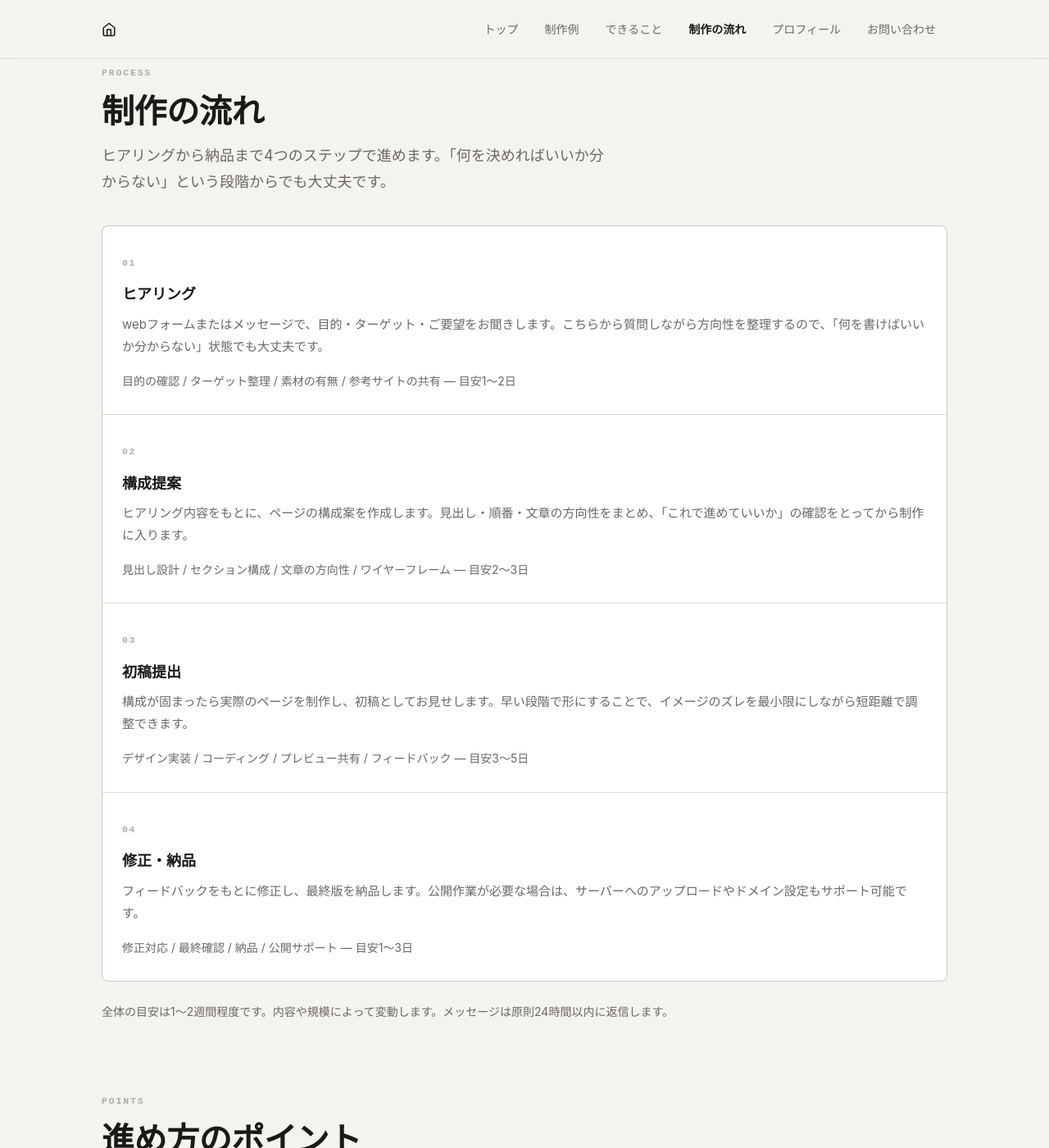
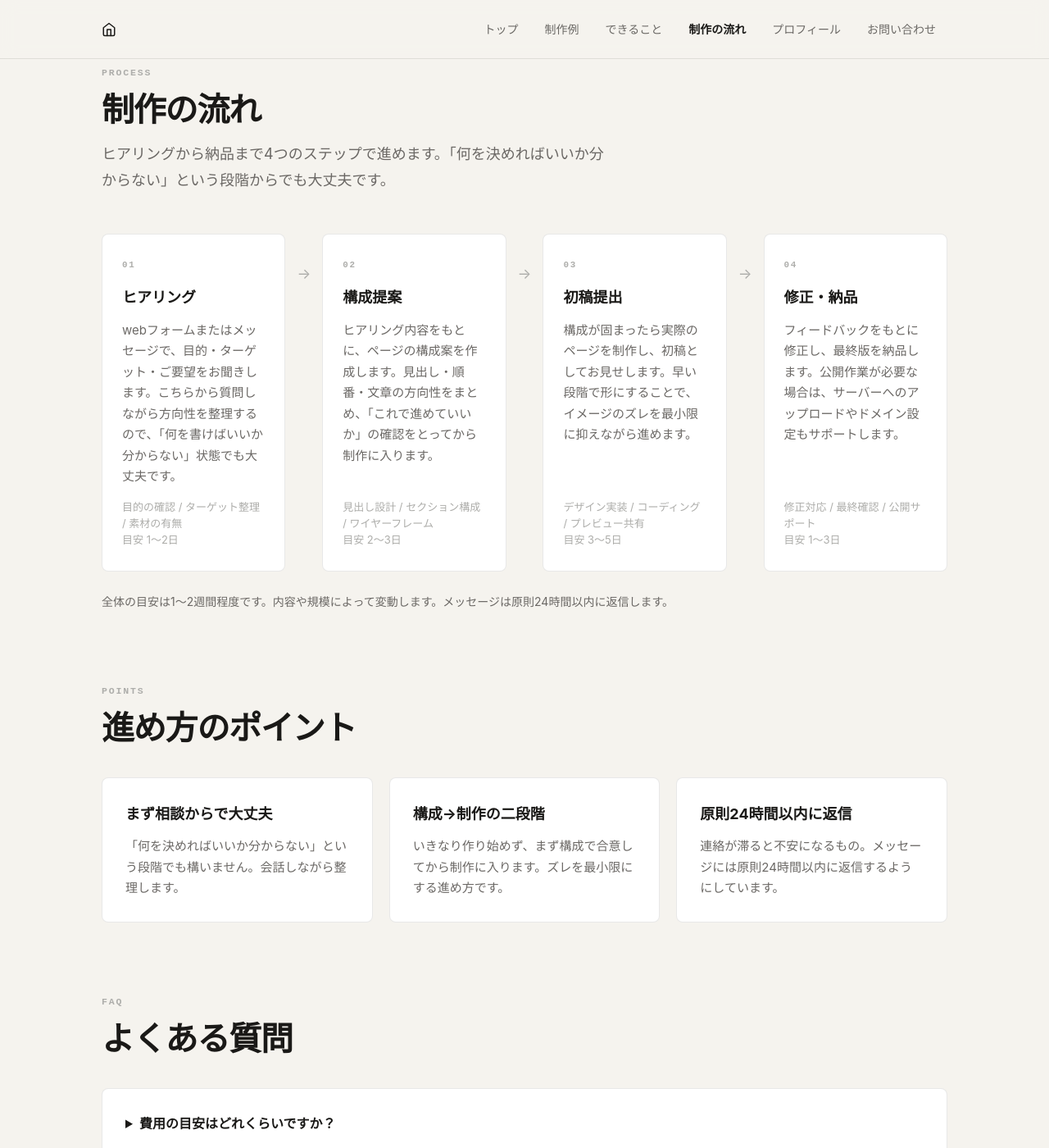
Before and after one commit to imagawadaigo/daigo-portfolio, a Jekyll site: the page built from process.html, in a window 1280 px wide and 1400 px high. Shown: the whole window at 82% size. Built offline with Jekyll 4.4.1, drawn with Linux system fonts in a browser that asks for light colours; some of the changed text lies outside the part shown.

Commit message:
デザイン整備: ghost text修正・sans-serif統一・フロー形式・GASフォーム削除
- section__header の overflow:hidden でghost textの上ブロック漏れを修正
- セクション見出し・CTA・プロフィール名をserif→sans-serifに統一（より現代的）
- service-category を左ボーダースタイルに変更
- 制作の流れをbox並列→矢印フロー(.flow)に再設計（index/process両方）
- GASフォームURLをすべて削除し、contact.htmlへの導線に一本化
- about.html: 九州大学の記述・法学部カードを削除
- CSP: connect-src にCloudflare Worker追加、GAS form-action削除

Co-Authored-By: Claude Sonnet 4.6 <noreply@anthropic.com>

```diff
--- a/_includes/head.html
+++ b/_includes/head.html
@@ -6,7 +6,7 @@
 <meta name="referrer" content="strict-origin-when-cross-origin">
 
 {%- comment -%} Content Security Policy (static site, GitHub Pages) {%- endcomment -%}
-<meta http-equiv="Content-Security-Policy" content="default-src 'self'; img-src 'self' data: https:; font-src 'self' https://fonts.gstatic.com; style-src 'self' 'unsafe-inline' https://fonts.googleapis.com; script-src 'self'; connect-src 'self'; frame-ancestors 'none'; form-action 'self' https://script.google.com; base-uri 'self'; object-src 'none'; upgrade-insecure-requests">
+<meta http-equiv="Content-Security-Policy" content="default-src 'self'; img-src 'self' data: https:; font-src 'self' https://fonts.gstatic.com; style-src 'self' 'unsafe-inline' https://fonts.googleapis.com; script-src 'self'; connect-src 'self' https://portfolio-contact.wishdaigo1458.workers.dev; frame-ancestors 'none'; form-action 'self'; base-uri 'self'; object-src 'none'; upgrade-insecure-requests">
 <meta http-equiv="X-Content-Type-Options" content="nosniff">
 <meta name="permissions-policy" content="camera=(), microphone=(), geolocation=(), payment=(), usb=(), interest-cohort=()">
 
--- a/assets/css/style.css
+++ b/assets/css/style.css
@@ -84,8 +84,8 @@ body {
 }
 .section__title{
   font-size:clamp(1.75rem,4vw,2.5rem);font-weight:700;
-  font-family:var(--font-serif);
-  line-height:1.25;letter-spacing:-0.01em;color:var(--text);
+  font-family:var(--font-sans);
+  line-height:1.2;letter-spacing:-0.03em;color:var(--text);
 }
 .section__lead{margin-top:14px;color:var(--text-muted);max-width:54ch;font-size:var(--step-1);}
 
@@ -333,8 +333,8 @@ body {
 }
 .profile-header__name{
   font-size:var(--step-4);font-weight:700;
-  font-family:var(--font-serif);
-  letter-spacing:-0.01em;color:var(--text);
+  font-family:var(--font-sans);
+  letter-spacing:-0.03em;color:var(--text);
 }
 .profile-header__tagline{margin-top:8px;color:var(--text-muted);}
 .profile-header__tags{margin-top:14px;}
@@ -360,8 +360,8 @@ body {
 }
 .cta-banner__title{
   font-size:clamp(1.5rem,4vw,2.25rem);font-weight:700;
-  font-family:var(--font-serif);
-  letter-spacing:-0.01em;color:var(--text);
+  font-family:var(--font-sans);
+  letter-spacing:-0.03em;color:var(--text);
 }
 .cta-banner__body{margin-top:12px;color:var(--text-muted);}
 .cta-banner__actions{margin-top:28px;display:flex;justify-content:center;flex-wrap:wrap;gap:12px;}
@@ -525,9 +525,11 @@ body {
 
 /* ── Service category divider ── */
 .service-category {
-  font-family:var(--font-serif); font-size:var(--step-2); font-weight:700;
-  margin-bottom:20px; padding-bottom:12px;
-  border-bottom:1px solid var(--line);
+  font-family:var(--font-sans); font-size:var(--step-1); font-weight:700;
+  letter-spacing:-0.01em;
+  margin-bottom:20px;
+  padding:4px 0 4px 12px;
+  border-left:3px solid var(--accent);
   color:var(--text);
 }
 .service-category:not(:first-child) { margin-top:60px; }
@@ -644,6 +646,65 @@ body {
   .usecase-grid { grid-template-columns: 1fr; }
 }
 
+/* ── Arrow flow (process) ── */
+.flow{
+  display:grid;
+  grid-template-columns:1fr auto 1fr auto 1fr auto 1fr;
+  gap:0;
+  align-items:start;
+  margin-top:48px;
+}
+.flow--3{
+  grid-template-columns:1fr auto 1fr auto 1fr;
+}
+.flow-step{
+  background:var(--bg-card);
+  border:1px solid var(--line);
+  border-radius:var(--radius);
+  padding:28px 24px;
+  display:flex;
+  flex-direction:column;
+  height:100%;
+}
+.flow-step__num{
+  font-size:0.68rem;font-weight:700;
+  color:var(--text-subtle);font-family:var(--font-mono);
+  letter-spacing:0.16em;text-transform:uppercase;
+  margin-bottom:14px;
+}
+.flow-step__title{
+  font-size:var(--step-1);font-weight:700;
+  color:var(--text);margin-bottom:10px;
+}
+.flow-step__body{
+  color:var(--text-muted);font-size:0.9375rem;
+  line-height:1.7;flex:1;
+}
+.flow-step__meta{
+  margin-top:14px;font-size:0.8125rem;
+  color:var(--text-subtle);line-height:1.55;
+}
+.flow-connector{
+  display:flex;align-items:flex-start;
+  padding:40px 14px 0;
+  color:var(--text-subtle);
+  font-size:1.1rem;line-height:1;
+  flex-shrink:0;
+}
+
+@media(max-width:860px){
+  .flow,.flow--3{
+    grid-template-columns:1fr;
+  }
+  .flow-connector{
+    transform:rotate(90deg);
+    padding:0;
+    justify-content:center;
+    align-items:center;
+    height:36px;
+  }
+}
+
 /* ── Print ── */
 @media print{
   .site-header,.site-footer,.site-nav__toggle,.cta-banner{display:none!important;}
@@ -729,17 +790,17 @@ body {
 /* Section headers: ::before pseudo-element */
 .section__header{
   position:relative;
-  overflow:visible;
+  overflow:hidden;
 }
 .section__header[data-ghost]::before{
   content:attr(data-ghost);
   position:absolute;
-  top:-0.18em;
+  top:0;
   left:-0.04em;
   font-size:clamp(52px,10vw,130px);
   font-weight:900;
   color:transparent;
-  -webkit-text-stroke:1.5px rgba(0,0,0,0.05);
+  -webkit-text-stroke:1.5px rgba(0,0,0,0.045);
   letter-spacing:0.06em;
   line-height:1;
   text-transform:uppercase;
--- a/process.html
+++ b/process.html
@@ -57,28 +57,35 @@ jsonld: |
       <p class="section__lead">ヒアリングから納品まで4つのステップで進めます。「何を決めればいいか分からない」という段階からでも大丈夫です。</p>
     </header>
 
-    <ol class="steps" style="grid-template-columns:1fr;">
-      <li class="step">
-        <h2 class="step__title">ヒアリング</h2>
-        <p class="step__body">webフォームまたはメッセージで、目的・ターゲット・ご要望をお聞きします。こちらから質問しながら方向性を整理するので、「何を書けばいいか分からない」状態でも大丈夫です。</p>
-        <p class="text-muted mt-4" style="font-size:.875rem;">目的の確認 / ターゲット整理 / 素材の有無 / 参考サイトの共有 — 目安1〜2日</p>
-      </li>
-      <li class="step">
-        <h2 class="step__title">構成提案</h2>
-        <p class="step__body">ヒアリング内容をもとに、ページの構成案を作成します。見出し・順番・文章の方向性をまとめ、「これで進めていいか」の確認をとってから制作に入ります。</p>
-        <p class="text-muted mt-4" style="font-size:.875rem;">見出し設計 / セクション構成 / 文章の方向性 / ワイヤーフレーム — 目安2〜3日</p>
-      </li>
-      <li class="step">
-        <h2 class="step__title">初稿提出</h2>
-        <p class="step__body">構成が固まったら実際のページを制作し、初稿としてお見せします。早い段階で形にすることで、イメージのズレを最小限にしながら短距離で調整できます。</p>
-        <p class="text-muted mt-4" style="font-size:.875rem;">デザイン実装 / コーディング / プレビュー共有 / フィードバック — 目安3〜5日</p>
-      </li>
-      <li class="step">
-        <h2 class="step__title">修正・納品</h2>
-        <p class="step__body">フィードバックをもとに修正し、最終版を納品します。公開作業が必要な場合は、サーバーへのアップロードやドメイン設定もサポート可能です。</p>
-        <p class="text-muted mt-4" style="font-size:.875rem;">修正対応 / 最終確認 / 納品 / 公開サポート — 目安1〜3日</p>
-      </li>
-    </ol>
+    <div class="flow">
+      <div class="flow-step">
+        <div class="flow-step__num">01</div>
+        <h2 class="flow-step__title">ヒアリング</h2>
+        <p class="flow-step__body">webフォームまたはメッセージで、目的・ターゲット・ご要望をお聞きします。こちらから質問しながら方向性を整理するので、「何を書けばいいか分からない」状態でも大丈夫です。</p>
+        <p class="flow-step__meta">目的の確認 / ターゲット整理 / 素材の有無<br>目安 1〜2日</p>
+      </div>
+      <div class="flow-connector" aria-hidden="true">→</div>
+      <div class="flow-step">
+        <div class="flow-step__num">02</div>
+        <h2 class="flow-step__title">構成提案</h2>
+        <p class="flow-step__body">ヒアリング内容をもとに、ページの構成案を作成します。見出し・順番・文章の方向性をまとめ、「これで進めていいか」の確認をとってから制作に入ります。</p>
+        <p class="flow-step__meta">見出し設計 / セクション構成 / ワイヤーフレーム<br>目安 2〜3日</p>
+      </div>
+      <div class="flow-connector" aria-hidden="true">→</div>
+      <div class="flow-step">
+        <div class="flow-step__num">03</div>
+        <h2 class="flow-step__title">初稿提出</h2>
+        <p class="flow-step__body">構成が固まったら実際のページを制作し、初稿としてお見せします。早い段階で形にすることで、イメージのズレを最小限に抑えながら進めます。</p>
+        <p class="flow-step__meta">デザイン実装 / コーディング / プレビュー共有<br>目安 3〜5日</p>
+      </div>
+      <div class="flow-connector" aria-hidden="true">→</div>
+      <div class="flow-step">
+        <div class="flow-step__num">04</div>
+        <h2 class="flow-step__title">修正・納品</h2>
+        <p class="flow-step__body">フィードバックをもとに修正し、最終版を納品します。公開作業が必要な場合は、サーバーへのアップロードやドメイン設定もサポートします。</p>
+        <p class="flow-step__meta">修正対応 / 最終確認 / 公開サポート<br>目安 1〜3日</p>
+      </div>
+    </div>
 
     <p class="text-muted mt-6" style="font-size:.875rem;">全体の目安は1〜2週間程度です。内容や規模によって変動します。メッセージは原則24時間以内に返信します。</p>
   </section>
@@ -133,11 +140,7 @@ jsonld: |
     <h2 class="cta-banner__title">まずは気軽にご相談ください</h2>
     <p class="cta-banner__body">「相談内容」「予算感」「希望納期」が分かればすぐに進められます。</p>
     <div class="cta-banner__actions">
-      <a class="btn btn--primary" target="_blank" rel="noopener noreferrer"
-         href="https://script.google.com/macros/s/AKfycbwOxPCjVw3v3Uq_KyBdCAxelWmyv54x2AjKVh2bku5fH9iC4zSmc5frJNfPBwme3lyDRw/exec">
-        相談フォームを開く
-      </a>
-      <a class="btn" href="{{ '/contact.html' | relative_url }}">お問い合わせページ</a>
+      <a class="btn btn--primary" href="{{ '/contact.html' | relative_url }}">相談フォームへ →</a>
     </div>
   </section>
 
--- a/works.html
+++ b/works.html
@@ -156,11 +156,7 @@ jsonld: |
     <h2 class="cta-banner__title">こんな形で作ってほしい、というご相談</h2>
     <p class="cta-banner__body">実績を参考に「こんな感じで」と伝えていただくだけでも大丈夫です。相談・見積もりは無料です。</p>
     <div class="cta-banner__actions">
-      <a class="btn btn--primary" target="_blank" rel="noopener noreferrer"
-         href="https://script.google.com/macros/s/AKfycbwOxPCjVw3v3Uq_KyBdCAxelWmyv54x2AjKVh2bku5fH9iC4zSmc5frJNfPBwme3lyDRw/exec">
-        相談フォームを開く
-      </a>
-      <a class="btn" href="{{ '/contact.html' | relative_url }}">お問い合わせページ</a>
+      <a class="btn btn--primary" href="{{ '/contact.html' | relative_url }}">相談フォームへ →</a>
     </div>
   </section>
 
```
Also changed, not shown: about.html (+0 -7 lines), index.html (+18 -19 lines).
